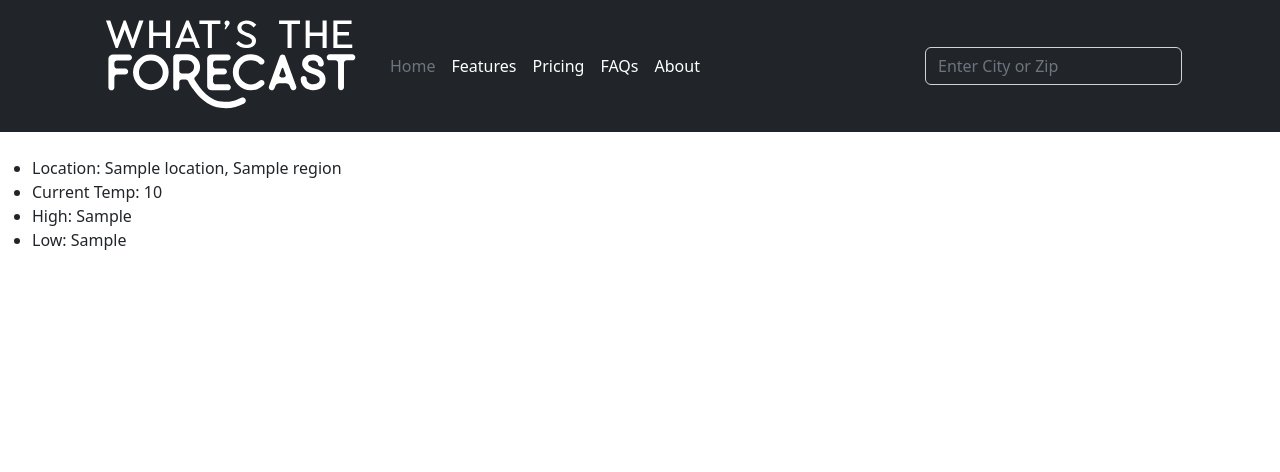
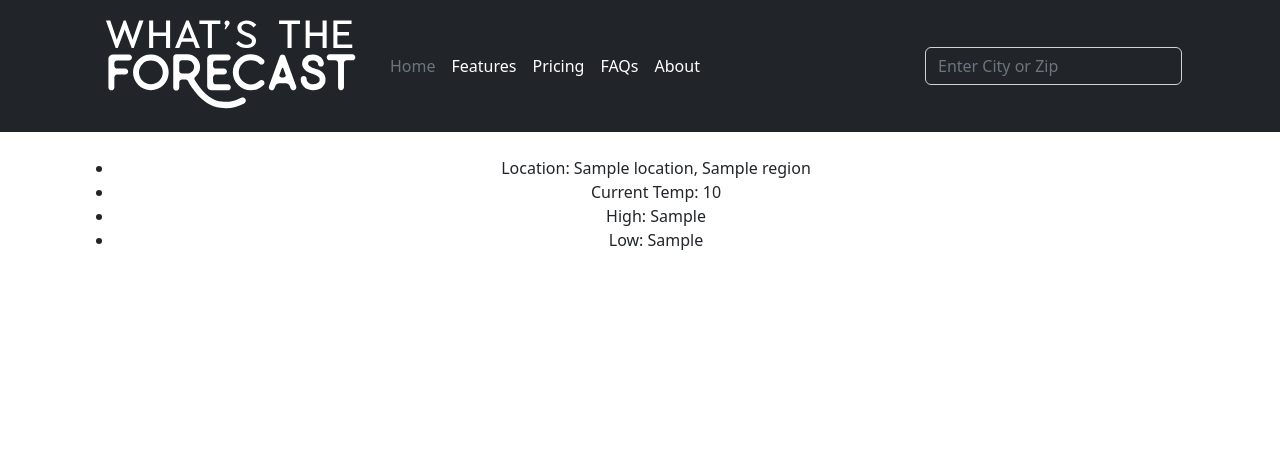
Before and after one commit to ferhanmm/WhatsTheForecast, a Flask app: page / in a window 1280 px wide. Shown: the top 472 px of the page. Run offline with Flask 2, Linux system fonts and the light colour scheme; a database or web service that is not in the repository returns one stand-in record (values such as "Sample title"); data that the repository does not hold is empty.

Commit message:
Update index.html

```diff
--- a/templates/index.html
+++ b/templates/index.html
@@ -29,14 +29,14 @@
 </header>
 
 <br>
-
+<div class="container themed-container text-center">
   <ul>
     <li>Location: {{weather['fullWeather']['location']['name']}}, {{weather['fullWeather']['location']['region']}} </li>
     <li>Current Temp: {{weather['fullWeather']['current']['temp_f']}}</li>
     <li>High: {{weather['fullWeather']['forecast']['forecastday'][0]['day']['maxtemp_f']}}</li>
     <li>Low: {{weather['fullWeather']['forecast']['forecastday'][0]['day']['mintemp_f']}}</li>
   </ul>
-
+</div>
 <!-- <nav class="navbar navbar-expand-lg navbar-dark bg-dark" aria-label="Tenth navbar example">
     <div class="container-fluid">
       <button class="navbar-toggler" type="button" data-bs-toggle="collapse" data-bs-target="#navbarsExample08" aria-controls="navbarsExample08" aria-expanded="false" aria-label="Toggle navigation">
```
Lines whose indentation alone changed are shown as unchanged.
